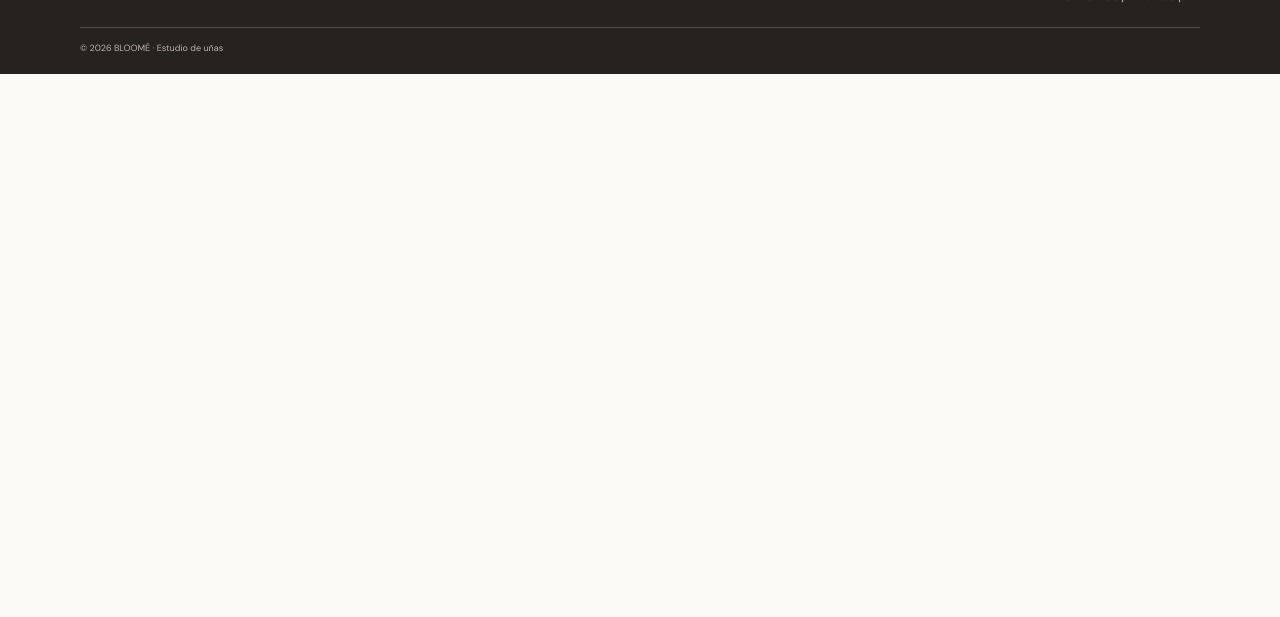
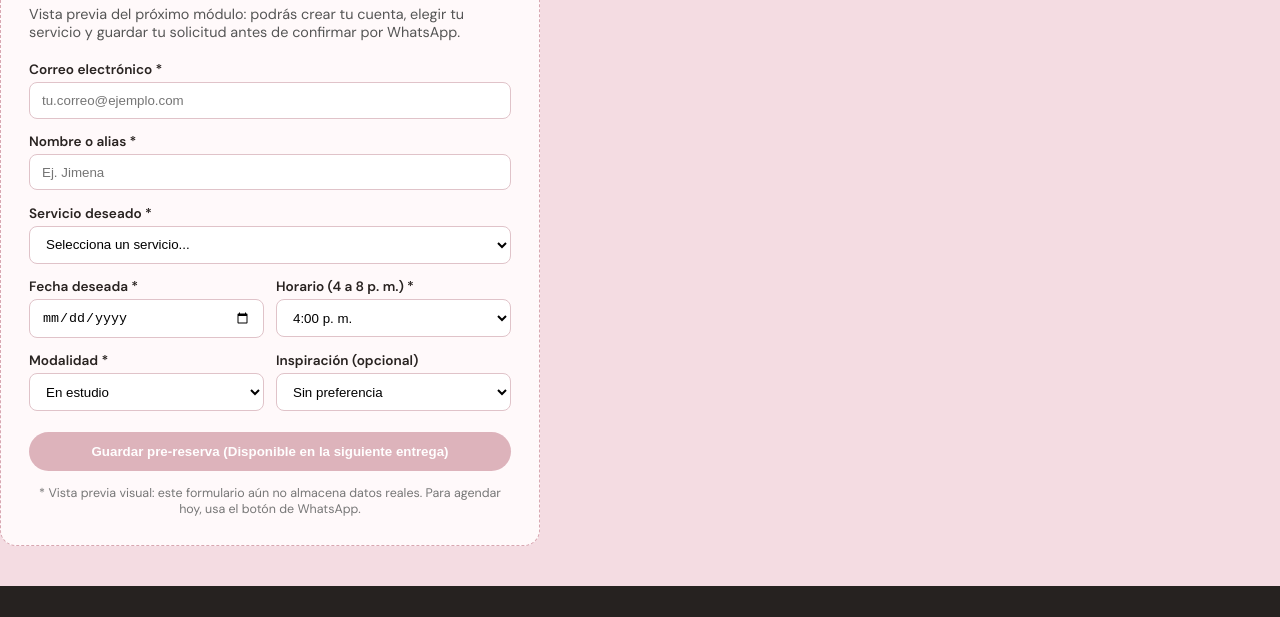
Before and after one commit to jimenadiazzz/GitHub.io, a plain HTML site: page index.html in a window 1280 px wide. Shown: the part 2029-2646 px from the top of the page. Before the commit the page ends 2103 px from the top, so only its background shows below. Drawn offline with nearby package versions, Linux system fonts and the light colour scheme.

Commit message:
Add appointment pre-booking preview section
Added a preview section for appointment pre-booking with a form for user input.

```diff
--- a/index.html
+++ b/index.html
@@ -92,6 +92,93 @@
         </div>
         <a class="button button-dark" href="https://wa.me/522292089687?text=Hola%2C%20quiero%20agendar%20una%20cita%20en%20BLOOM%C3%89." target="_blank" rel="noopener">Reservar por WhatsApp <span>↗</span></a>
       </div>
+      <!-- VISTA PREVIA TAREA 5: PRE-AGENDA DE CITAS -->
+<div class="bloome-preview-box" style="margin-top: 2.5rem; padding: 1.75rem; border-radius: 16px; background: #fff9fa; border: 1.5px dashed #d8a7b1; max-width: 540px;">
+  <div style="display: flex; align-items: center; justify-content: space-between; flex-wrap: wrap; gap: 0.5rem; margin-bottom: 0.75rem;">
+    <span style="background: #fce4ec; color: #880e4f; font-size: 0.75rem; font-weight: 700; padding: 0.3rem 0.75rem; border-radius: 999px; letter-spacing: 0.04em; text-transform: uppercase;">
+      ✿ Función en desarrollo
+    </span>
+    <span style="font-size: 0.8rem; color: #6d6d6d;">Próximamente con Supabase Auth</span>
+  </div>
+
+  <h3 style="margin: 0 0 0.4rem 0; font-size: 1.25rem; color: #2b2b2b;">Pre-reserva tu cita en línea</h3>
+  <p style="margin: 0 0 1.25rem 0; font-size: 0.9rem; color: #555;">
+    Vista previa del próximo módulo: podrás crear tu cuenta, elegir tu servicio y guardar tu solicitud antes de confirmar por WhatsApp.
+  </p>
+
+  <form onsubmit="event.preventDefault();" style="display: grid; gap: 0.9rem;">
+    <div>
+      <label for="prev-email" style="display: block; font-size: 0.85rem; font-weight: 600; margin-bottom: 0.25rem;">Correo electrónico *</label>
+      <input id="prev-email" type="email" placeholder="tu.correo@ejemplo.com" style="width: 100%; padding: 0.6rem 0.75rem; border: 1px solid #e0c3c9; border-radius: 8px; box-sizing: border-box;">
+    </div>
+
+    <div>
+      <label for="prev-nombre" style="display: block; font-size: 0.85rem; font-weight: 600; margin-bottom: 0.25rem;">Nombre o alias *</label>
+      <input id="prev-nombre" type="text" placeholder="Ej. Jimena" style="width: 100%; padding: 0.6rem 0.75rem; border: 1px solid #e0c3c9; border-radius: 8px; box-sizing: border-box;">
+    </div>
+
+    <div>
+      <label for="prev-servicio" style="display: block; font-size: 0.85rem; font-weight: 600; margin-bottom: 0.25rem;">Servicio deseado *</label>
+      <select id="prev-servicio" style="width: 100%; padding: 0.6rem 0.75rem; border: 1px solid #e0c3c9; border-radius: 8px; background: #fff; box-sizing: border-box;">
+        <option value="">Selecciona un servicio...</option>
+        <option>Retiro — $50 MXN</option>
+        <option>Gel liso — $180 MXN</option>
+        <option>Promo 2 × $300 en Gel liso</option>
+        <option>Gel con diseño — $200 MXN</option>
+        <option>Rubber con gel — $250 MXN</option>
+        <option>Nivelación — $200 MXN</option>
+        <option>Softgel liso — $350 MXN</option>
+        <option>Softgel con diseño — $380 MXN</option>
+        <option>Lifting de pestañas — $300 MXN</option>
+      </select>
+    </div>
+
+    <div style="display: grid; grid-template-columns: 1fr 1fr; gap: 0.75rem;">
+      <div>
+        <label for="prev-fecha" style="display: block; font-size: 0.85rem; font-weight: 600; margin-bottom: 0.25rem;">Fecha deseada *</label>
+        <input id="prev-fecha" type="date" style="width: 100%; padding: 0.6rem 0.75rem; border: 1px solid #e0c3c9; border-radius: 8px; box-sizing: border-box;">
+      </div>
+      <div>
+        <label for="prev-hora" style="display: block; font-size: 0.85rem; font-weight: 600; margin-bottom: 0.25rem;">Horario (4 a 8 p. m.) *</label>
+        <select id="prev-hora" style="width: 100%; padding: 0.6rem 0.75rem; border: 1px solid #e0c3c9; border-radius: 8px; background: #fff; box-sizing: border-box;">
+          <option>4:00 p. m.</option>
+          <option>5:00 p. m.</option>
+          <option>6:00 p. m.</option>
+          <option>7:00 p. m.</option>
+          <option>8:00 p. m.</option>
+        </select>
+      </div>
+    </div>
+
+    <div style="display: grid; grid-template-columns: 1fr 1fr; gap: 0.75rem;">
+      <div>
+        <label for="prev-modalidad" style="display: block; font-size: 0.85rem; font-weight: 600; margin-bottom: 0.25rem;">Modalidad *</label>
+        <select id="prev-modalidad" style="width: 100%; padding: 0.6rem 0.75rem; border: 1px solid #e0c3c9; border-radius: 8px; background: #fff; box-sizing: border-box;">
+          <option>En estudio</option>
+          <option>A domicilio (+ costo extra)</option>
+        </select>
+      </div>
+      <div>
+        <label for="prev-estilo" style="display: block; font-size: 0.85rem; font-weight: 600; margin-bottom: 0.25rem;">Inspiración (opcional)</label>
+        <select id="prev-estilo" style="width: 100%; padding: 0.6rem 0.75rem; border: 1px solid #e0c3c9; border-radius: 8px; background: #fff; box-sizing: border-box;">
+          <option>Sin preferencia</option>
+          <option>Francesas</option>
+          <option>Rosas</option>
+          <option>Rojas</option>
+          <option>Azules</option>
+          <option>Diseño personalizado</option>
+        </select>
+      </div>
+    </div>
+
+    <button type="button" disabled style="margin-top: 0.4rem; padding: 0.75rem 1rem; border: none; border-radius: 999px; background: #d8a7b1; color: #fff; font-weight: 600; cursor: not-allowed; opacity: 0.85;">
+      Guardar pre-reserva (Disponible en la siguiente entrega)
+    </button>
+    <small style="color: #777; font-size: 0.78rem; text-align: center;">
+      * Vista previa visual: este formulario aún no almacena datos reales. Para agendar hoy, usa el botón de WhatsApp.
+    </small>
+  </form>
+</div>
     </section>
   </main>
 
```
